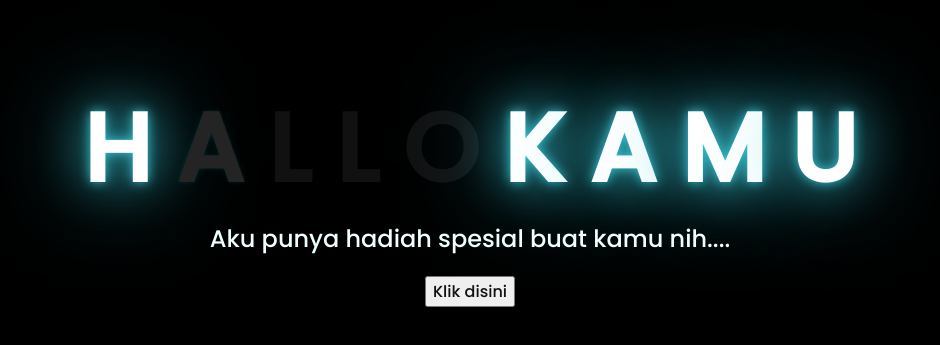
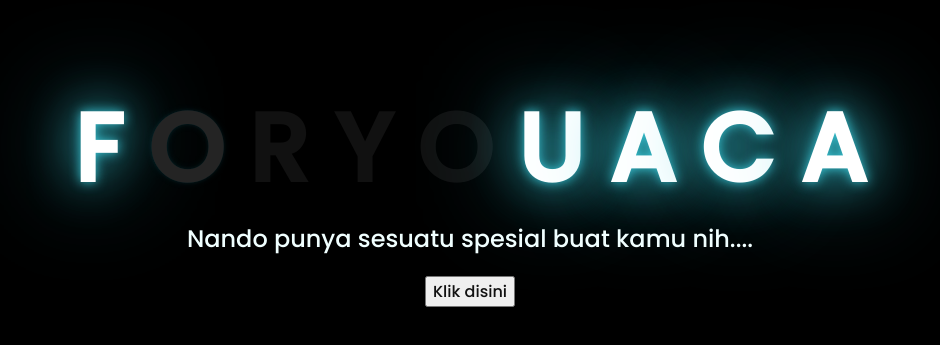
Before and after one commit to Nando300-byte/nandz, a plain HTML site: page index.html in a window 1280 px wide. Shown: the part 217-562 px from the top of the page, without its empty margins (178-1118 px from the left). Drawn offline with Linux system fonts and the light colour scheme.

Commit message:
Update index.html

```diff
--- a/index.html
+++ b/index.html
@@ -11,18 +11,18 @@
 <body>
     <div class="greetings">
     <!-- silahkan menambah kata sesuai keinginan dengan <span>text...</span -->
-        <span>H</span>
+        <span>F</span>
+        <span>O</span>
+        <span>R</span>
+        <span>Y</span>
+        <span>O</span>
+        <span>U</span>
         <span>A</span>
-        <span>L</span>
-        <span>L</span>
-        <span>O</span>
-        <span>K</span>
+        <span>C</span>
         <span>A</span>
-        <span>M</span>
-        <span>U</span>
     </div>
     <div class="description">
-        <span>Aku punya hadiah spesial buat kamu nih....</span>
+        <span>Nando punya sesuatu spesial buat kamu nih....</span>
     </div>
     <div class="button">
         <button>
```
